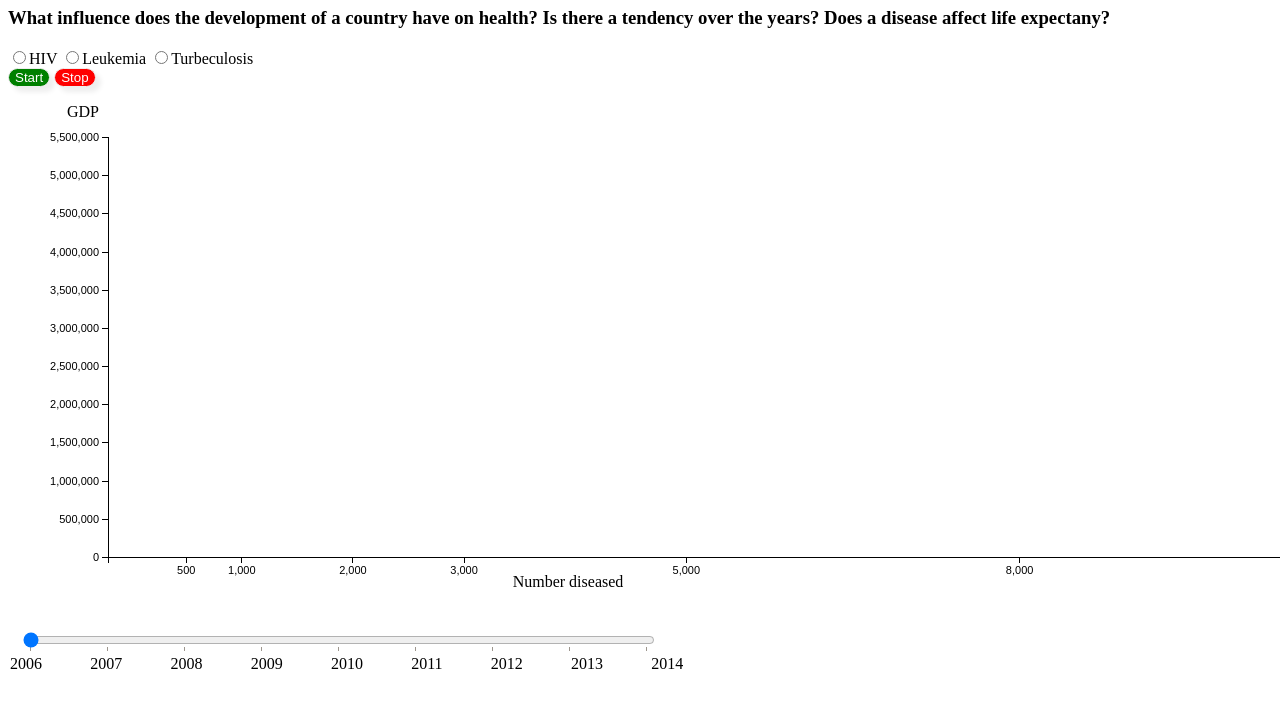
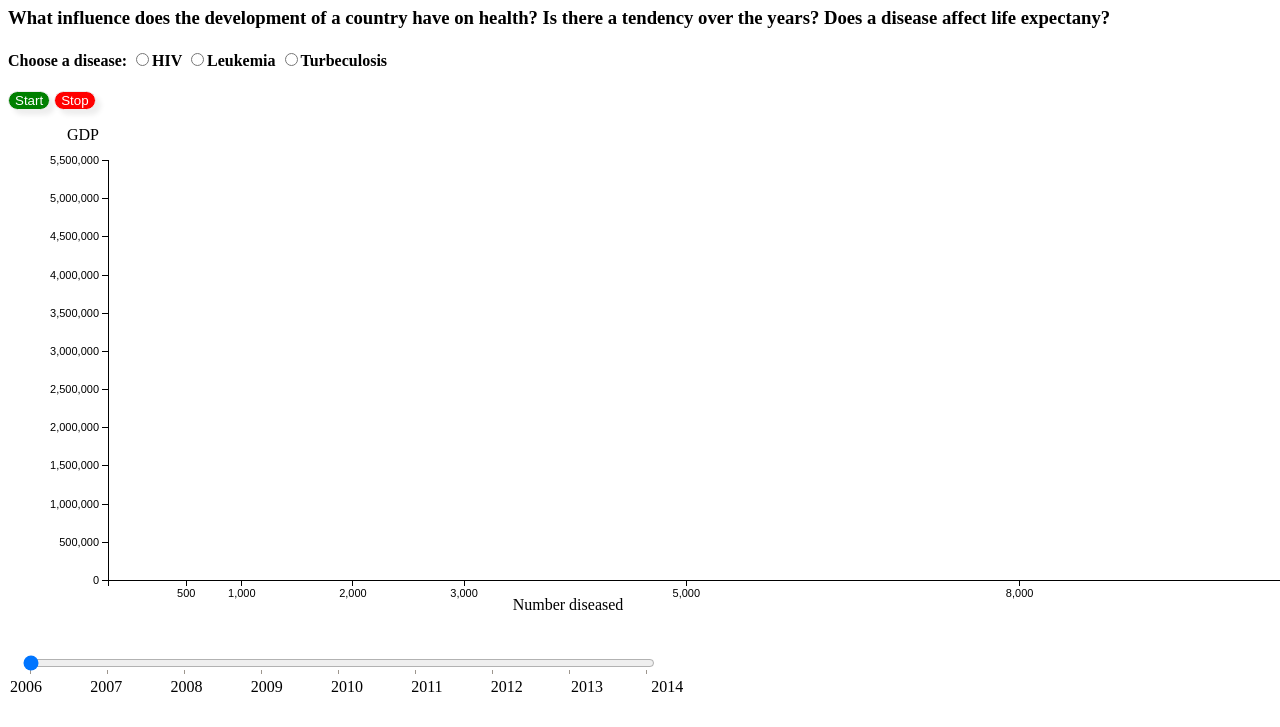
Before and after one commit to MagdalenaMarinkov/ivisPro, a plain HTML site: page index.html in a window 1280 px wide. Shown: the part 73-800 px from the top of the page. Drawn offline with nearby package versions, Linux system fonts and the light colour scheme.

Commit message:
text
added text and readme file

```diff
--- a/index.html
+++ b/index.html
@@ -13,9 +13,11 @@
 Does a disease affect life expectany?</h3>
 
 <div id="disease">
+  <h4>Choose a disease:
     <input type="radio" name="disableme"  onclick="saveDiseaseId(this.id)" value="hiv" id="hiv">HIV</input>
     <input type="radio" name="disableme" onclick="saveDiseaseId(this.id)" value="leukemia" id="leukemia">Leukemia</input>
     <input type="radio" name="disableme" onclick="saveDiseaseId(this.id)" value="tuberculosis" id="tuberculosis">Turbeculosis</input>
+</h4>
 </div>
 <div id="animation">
     <button type="button" onclick="startAnimation()" id="startAnimationButton">Start</button>
```
